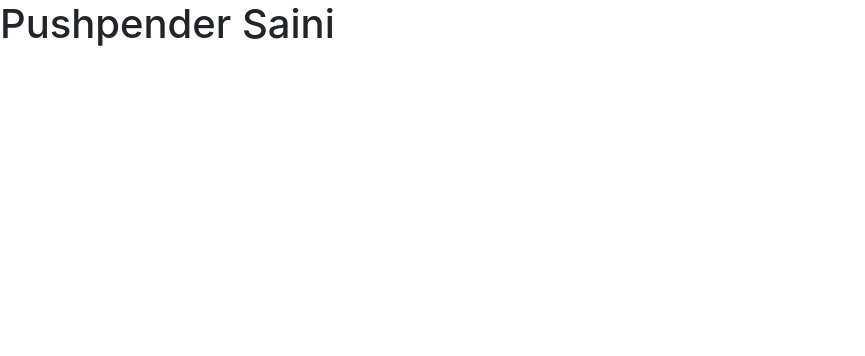
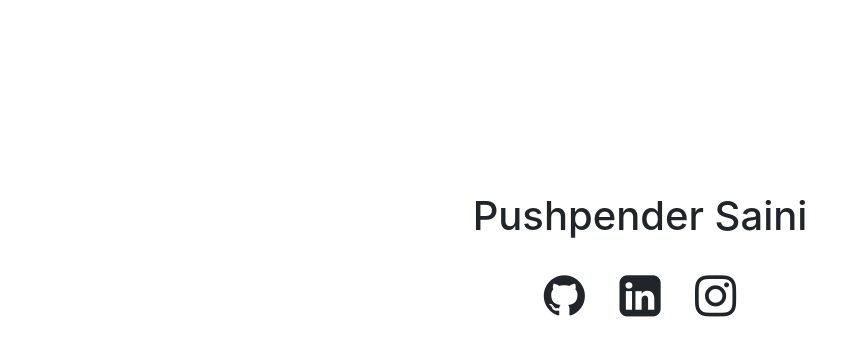
Before and after one commit to PushpenderSaini0/pushpendersaini.com, a plain HTML site: page index.html in a window 1280 px wide. Shown: the whole page, without its empty margins (0-865 px from the left). Drawn offline with nearby package versions, Linux system fonts and the light colour scheme.

Commit message:
Added social links

```diff
--- a/index.html
+++ b/index.html
@@ -4,6 +4,7 @@
 	<meta charset="utf-8">
 	<meta name="viewport" content="width=device-width">
 	<link rel="stylesheet" href="https://cdn.jsdelivr.net/npm/bootstrap@4.5.3/dist/css/bootstrap.min.css" integrity="sha384-TX8t27EcRE3e/ihU7zmQxVncDAy5uIKz4rEkgIXeMed4M0jlfIDPvg6uqKI2xXr2" crossorigin="anonymous">
+	<link rel="stylesheet" href="https://cdnjs.cloudflare.com/ajax/libs/font-awesome/4.7.0/css/font-awesome.min.css">
 	<meta name="description" content="Developer and technology enthusiast who's loves to code and create">
 	<meta name="keywords" content="pushpender saini, psaini, psaini231">
 	<meta property="og:url" content="https://pushpendersaini.com">
@@ -12,8 +13,36 @@
 	<meta property="og:description" content="Developer and technology enthusiast who's loves to code and create.">
 	<meta property="og:image" content="https://pushpendersaini.com/img/code.svg">
 	<title>Pushpender Saini</title>
+	<style type="text/css">
+		body{
+			margin: 0;
+		}
+		a{
+			color: inherit;
+			text-decoration: none;
+			margin: 15px;
+		}
+		.center {
+			margin: 15%;
+  			text-align: center;
+		}
+	</style>
+	<script data-name="BMC-Widget" src="https://cdnjs.buymeacoffee.com/1.0.0/widget.prod.min.js" data-id="pushpendersaini" data-description="Support me on Buy me a coffee!" data-message="Thank you for visiting. You can now buy me a coffee!" data-color="#FF813F" data-position="" data-x_margin="18" data-y_margin="18"></script>
 </head>
 <body>
-	<h1>Pushpender Saini</h1>
+	<div class="center">
+		<h1>Pushpender Saini</h1>
+		<br />
+		<a href="https://github.com/PushpenderSaini0">
+			<i class="fa fa-github fa-3x" aria-hidden="true"></i>
+		</a>
+		<a href="https://in.linkedin.com/in/pushpendersaini0">
+			<i class="fa fa-linkedin-square fa-3x" aria-hidden="true"></i>
+		</a>
+		<a href="https://www.instagram.com/sainipushpender448/">
+			<i class="fa fa-instagram fa-3x" aria-hidden="true"></i>
+		</a>
+	</div>
+
 </body>
 </html>
```
